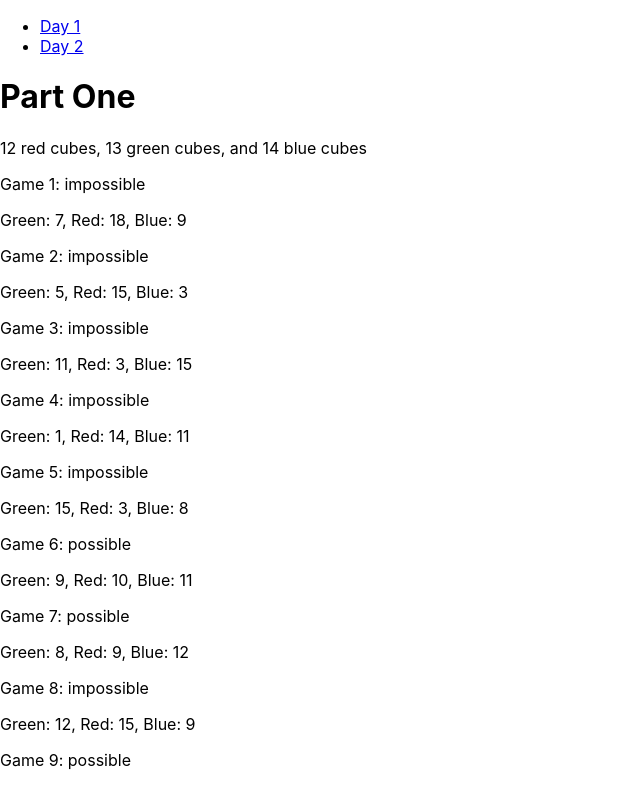
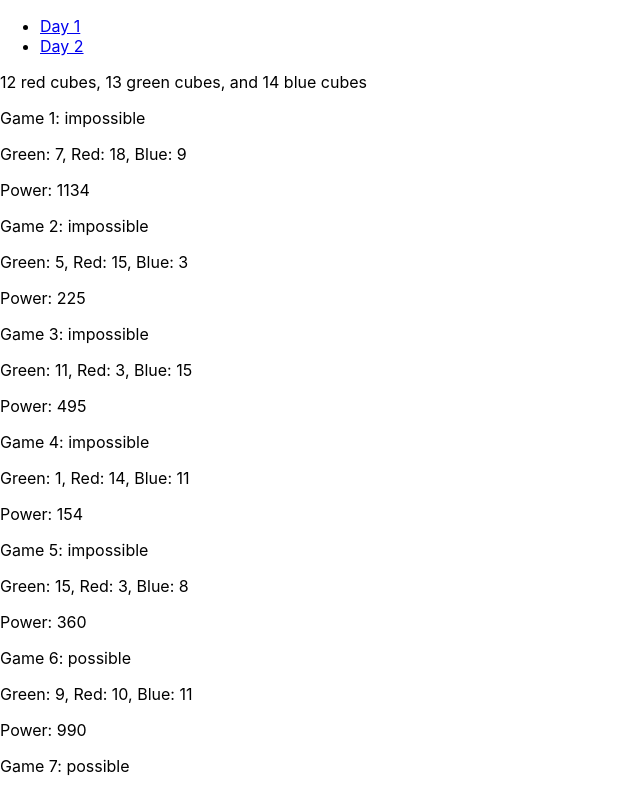
Before and after one commit to MattMSumner/aoc-2023, a React (Create React App) app: page /#/day_two in a window 1280 px wide. Shown: the top 788 px of the page, without its empty margins (0-640 px from the left). Built offline with nearby package versions, Linux system fonts and the light colour scheme.

Commit message:
Day 2; Part 2

```diff
--- a/src/DayTwo.tsx
+++ b/src/DayTwo.tsx
@@ -49,10 +49,13 @@ function valid(handful: Handful): boolean {
   return handful.red <= 12 && handful.blue <= 14 && handful.green <= 13
 }
 
+function power(handful: Handful): number {
+  return handful.red * handful.green * handful.blue
+}
+
 export const DayTwo = () => {
   return (
     <div>
-      <h1>Part One</h1>
       <p>12 red cubes, 13 green cubes, and 14 blue cubes</p>
       {inputToObjects.map(({ gameId, handful }) => (
         <div key={gameId}>
@@ -62,12 +65,19 @@ export const DayTwo = () => {
           <p>
             Green: {handful.green}, Red: {handful.red}, Blue: {handful.blue}
           </p>
+          <p>Power: {power(handful)}</p>
         </div>
       ))}
+      <h1>Part One</h1>
       Result:{' '}
       {inputToObjects
         .filter(({ handful }) => valid(handful))
         .reduce((sum, { gameId }) => sum + gameId, 0)}
+      <h1>Part Two</h1>
+      Result:{' '}
+      {inputToObjects
+        .map(({ handful }) => power(handful))
+        .reduce((sum, power) => sum + power, 0)}
     </div>
   )
 }
```
